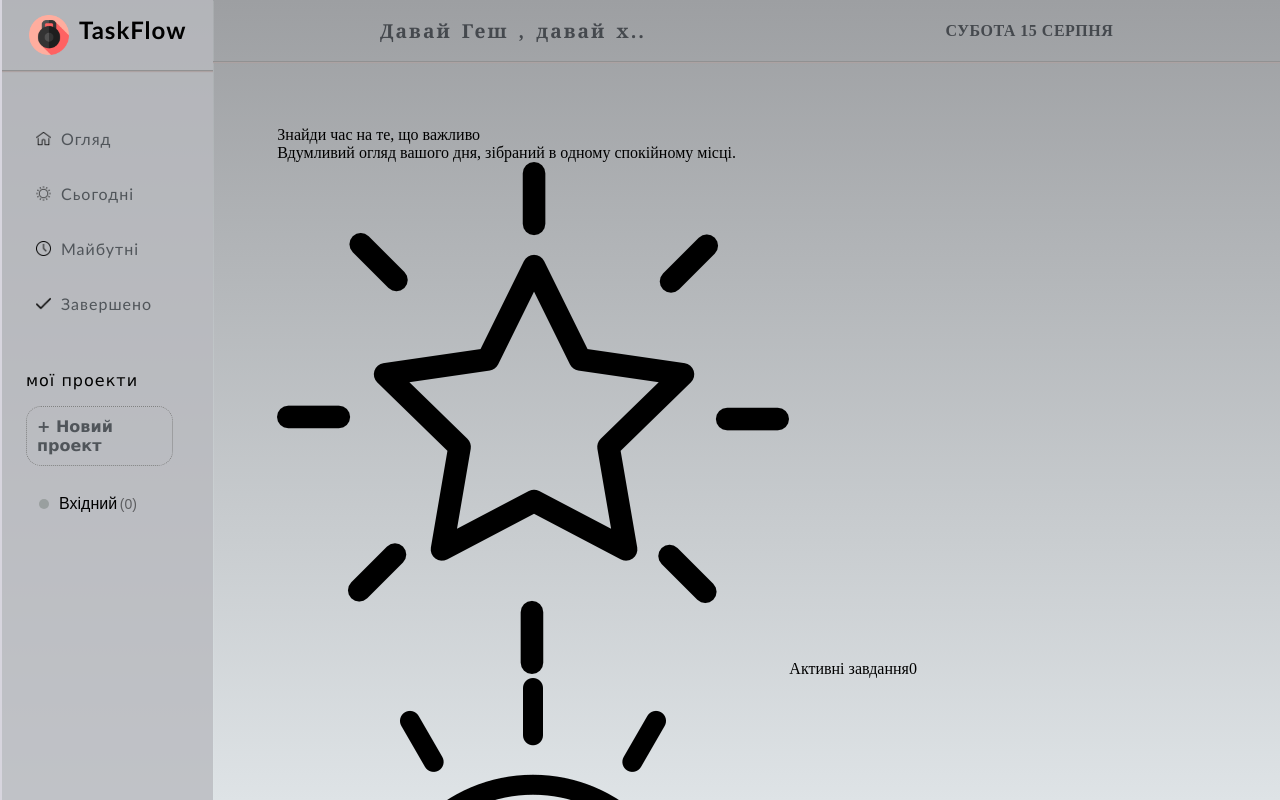
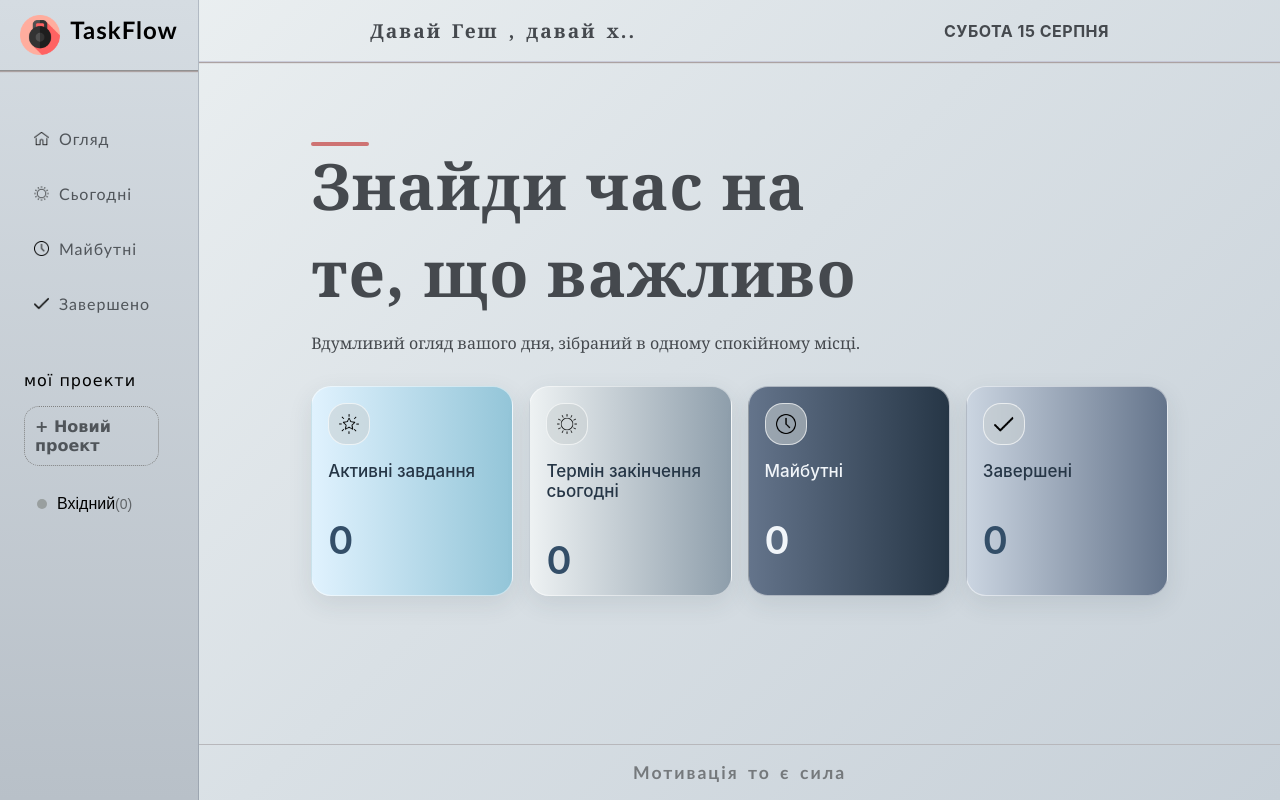
Before and after one commit to Nicholas-Nak/TaskFlow, a website built with webpack: page src/index.html in a window 1280 px wide. Both pictures are taken after a click on the button "Огляд". Built offline with nearby package versions, Linux system fonts and the light colour scheme; files whose address does not match are found by name.

Commit message:
Update styles for body and dynamic overwie statistic (first-part)

```diff
--- a/src/styles.css
+++ b/src/styles.css
@@ -12,11 +12,16 @@ html {
 }
 body {
   box-sizing: border-box;
-  background: linear-gradient(180deg, #9d9fa2 0%, #dee3e6 100%);
+  background: linear-gradient(135deg, #eef2f3 0%, #d9e0e5 50%, #c7d0d8 100%);
   display: grid;
-  grid-template-columns: 1fr 5fr;
- height: 100vh;
+  grid-template-columns: min-content 5fr;
+  height: 100vh;
   overflow: hidden;
+  font-family:
+    Inter,
+    system-ui,
+    -apple-system,
+    sans-serif;
 }
 button {
   background: none;
@@ -28,14 +33,15 @@ button {
 }
 /*SIDEBAR*/
 .sidebar {
-  background-color: rgba(185, 186, 191, 0.797);
   height: auto;
   display: flex;
   flex-direction: column;
-  border-left: 2px solid var(--border-color);
   box-shadow: var(--box-shadow);
   overflow-y: auto;
   overflow-x: scroll;
+  background: linear-gradient(180deg, #d5dce2 0%, #b8c0c8 100%);
+
+  border-right: 1px solid rgba(71, 85, 105, 0.25);
 }
 .sidebar::-webkit-scrollbar {
   width: 6px;
@@ -270,14 +276,13 @@ ol {
 }
 /*APP-HEADER*/
 header {
-  border-bottom: 1px solid rgb(145, 145, 146);
+  border-bottom: 1px solid rgba(187, 187, 208, 0.612);
   box-shadow: 0 1px 1px 0 rgb(172, 162, 162);
   padding: 17px;
   display: flex;
   justify-content: space-around;
   align-items: center;
   color: #45494e;
-
 }
 header > h2 {
   font-family: Cambria, Cochin, Georgia, Times, "Times New Roman", serif;
@@ -405,8 +410,8 @@ footer {
 /*PROJECTS-VIEW*/
 /*PROJECTS-VIEW-HEADER*/
 #dynamic-content {
-  padding: 4rem;
-
+  padding: 7rem;
+  padding-top: 5rem;
 }
 #project-view-header {
   display: flex;
@@ -532,7 +537,7 @@ footer {
 }
 
 .task-card {
-    position: relative;
+  position: relative;
   overflow: hidden;
   height: 4rem;
   display: flex;
@@ -541,7 +546,7 @@ footer {
   background-color: rgba(255, 255, 255, 0.4);
   border: 1px solid var(--border-color);
   border-radius: 10px;
-  border: 1px solid #d9534f; ;
+  border: 1px solid #d9534f;
   padding: 15px 20px;
   box-shadow: 0 1px 1px 0px rgb(172, 162, 162);
   transition:
@@ -554,9 +559,8 @@ footer {
   box-shadow: 0 4px 6px 0px rgba(172, 162, 162, 0.5);
 }
 
-
 .task-card::before {
-  content: '';
+  content: "";
   position: absolute;
   top: 0;
   left: 0;
@@ -809,7 +813,9 @@ footer {
   font-weight: bold;
   border: none;
   cursor: pointer;
-  transition: background-color 0.3s ease, transform 0.2s ease;
+  transition:
+    background-color 0.3s ease,
+    transform 0.2s ease;
 }
 
 #confirm-delete-btn:hover {
@@ -825,7 +831,9 @@ footer {
   border: 1px solid rgb(80, 85, 90);
   font-weight: bold;
   cursor: pointer;
-  transition: background-color 0.3s ease, color 0.3s ease;
+  transition:
+    background-color 0.3s ease,
+    color 0.3s ease;
 }
 
 #cancel-delete-btn:hover {
@@ -856,7 +864,9 @@ footer {
   font-weight: bold;
   font-size: 13px;
   cursor: pointer;
-  transition: background-color 0.3s ease, color 0.3s ease;
+  transition:
+    background-color 0.3s ease,
+    color 0.3s ease;
 }
 
 .details-back-btn:hover {
@@ -876,7 +886,8 @@ footer {
   margin: 6px 0;
   color: #75797c;
   font-size: 13px;
-  font-family: "Lucida Sans", "Lucida Sans Regular", "Lucida Grande", sans-serif;
+  font-family:
+    "Lucida Sans", "Lucida Sans Regular", "Lucida Grande", sans-serif;
 }
 
 .task-details-card hr {
@@ -912,7 +923,9 @@ footer {
   font-weight: bold;
   font-size: 14px;
   cursor: pointer;
-  transition: background-color 0.3s ease, transform 0.2s ease;
+  transition:
+    background-color 0.3s ease,
+    transform 0.2s ease;
 }
 
 .details-edit-btn:hover {
@@ -922,7 +935,8 @@ footer {
 
 /*  EMPTY STATE  */
 .project-header-subtitle {
-  font-family: "Lucida Sans", "Lucida Sans Regular", "Lucida Grande", sans-serif;
+  font-family:
+    "Lucida Sans", "Lucida Sans Regular", "Lucida Grande", sans-serif;
   font-size: 14px;
   color: #75797c;
   margin-top: 5px;
@@ -965,7 +979,108 @@ footer {
 
 .empty-state-container p {
   font-size: 15px;
-  font-family: "Lucida Sans", "Lucida Sans Regular", "Lucida Grande", sans-serif;
+  font-family:
+    "Lucida Sans", "Lucida Sans Regular", "Lucida Grande", sans-serif;
   color: #75797c;
   margin: 0;
 }
+/*OVERVIEW-PAGE*/
+#overview-content-wrapper {
+  display: grid;
+  grid-template-rows: max-content 1fr;
+}
+#overview-head-container {
+  display: flex;
+  flex-direction: column;
+  gap: 1rem;
+}
+#overview-head-title {
+  font-size: clamp(12px, 5vw, 70px);
+  max-width: 67%;
+  font-family: Georgia, serif;
+  font-weight: 700;
+  color: #26313d;
+  letter-spacing: 1px;
+  font-weight: bold;
+  color: #45494e;
+  position: relative;
+}
+#overview-head-title::before {
+  font-size: 5rem;
+  content: "";
+  position: absolute;
+  width: 10%;
+  height: 4px;
+  background-color: #ce7373;
+  border-radius: 20px;
+}
+#overview-head-description {
+  font-size: 16px;
+  font-family: Cambria, Cochin, Georgia, Times, "Times New Roman", serif;
+  color: #45494e;
+}
+#overview-main-contaier {
+  padding-top: 2rem;
+  display: grid;
+  grid-template-rows: repeat(auto-fill, minmax(200px, 1fr));
+}
+
+#first-statistic-row {
+  display: grid;
+  grid-template-columns: repeat(auto-fit, minmax(200px, 1fr));
+  gap: 1rem;
+}
+.statistic-logo {
+  width: 20px;
+  height: auto;
+  background-color: #c9cfd290;
+  border: 1px solid rgba(255, 255, 255, 0.65);
+  border-radius: 18px;
+  padding: 10px;
+}
+.statisctic-container {
+  max-height: 22rem;
+  display: flex;
+  flex-direction: column;
+  padding: 1rem;
+  gap: 1rem;
+  border-radius: 20px;
+  border: 1px solid rgba(255, 255, 255, 0.5);
+  color: #263646;
+  font-size: 17px;
+  font-weight: 500;
+  box-shadow: 0 8px 24px rgba(38, 54, 70, 0.1);
+  transition:
+    transform 0.2s ease,
+    box-shadow 0.2s ease;
+}
+.statisctic-container:hover {
+  transform: translateY(-3px);
+
+  box-shadow: 0 12px 30px rgba(38, 54, 70, 0.16);
+}
+.statistic-number {
+  font-size: 38px;
+  font-weight: 600;
+  line-height: 1;
+
+  color: #334e68;
+
+  margin-top: 24px;
+}
+#first-statistic-row > :first-child {
+  background-image: linear-gradient(to right, #e0f2fe 0%, #93c5d8 100%);
+}
+#first-statistic-row > :nth-child(2) {
+  background-image: linear-gradient(to right, #eef2f3 0%, #8e9eab 100%);
+}
+#first-statistic-row > :nth-child(3) {
+  background-image: linear-gradient(to right, #64748b 0%, #263646 100%);
+  color: #f1f5f9;
+}
+#first-statistic-row > :nth-child(3) > span {
+  color: #f1f5f9;
+}
+#first-statistic-row > :nth-child(4) {
+  background-image: linear-gradient(to right, #cbd5e1 0%, #64748b 100%);
+}
--- a/src/ui/renderOverview.js
+++ b/src/ui/renderOverview.js
@@ -28,7 +28,11 @@ function getCompletedTotal(){
 
 export function renederOverview(){
     clearMain();
+
  const mainContainer = document.getElementById("dynamic-content");
+ const mainContentWrapper = document.createElement('div');
+ mainContentWrapper.id = "overview-content-wrapper";
+ mainContainer.appendChild(mainContentWrapper);
  const headContainer = document.createElement('div');
  headContainer.id = "overview-head-container"
 
@@ -40,7 +44,7 @@ export function renederOverview(){
  headDescription.id = "overview-head-description";
  headDescription.textContent = "Вдумливий огляд вашого дня, зібраний в одному спокійному місці.";
 
- mainContainer.appendChild(headContainer);
+ mainContentWrapper.appendChild(headContainer);
  headContainer.appendChild(headTitle);
  headContainer.appendChild(headDescription);
 
@@ -67,7 +71,7 @@ export function renederOverview(){
  activeNumber.textContent = getTotalActive();
 
 
- mainContainer.appendChild(contentContainer);
+ mainContentWrapper.appendChild(contentContainer);
  contentContainer.appendChild(firstRowContainer);
  firstRowContainer.appendChild(activeConianer);
  activeConianer.appendChild(activePng);
```
